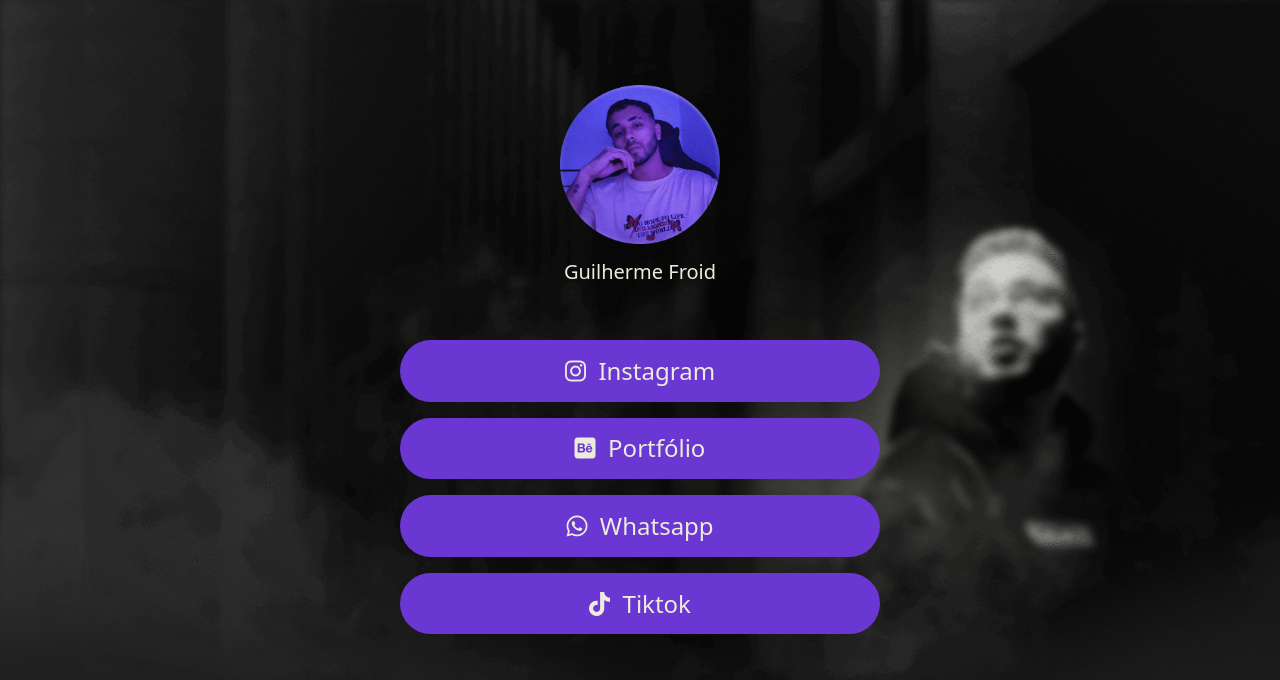
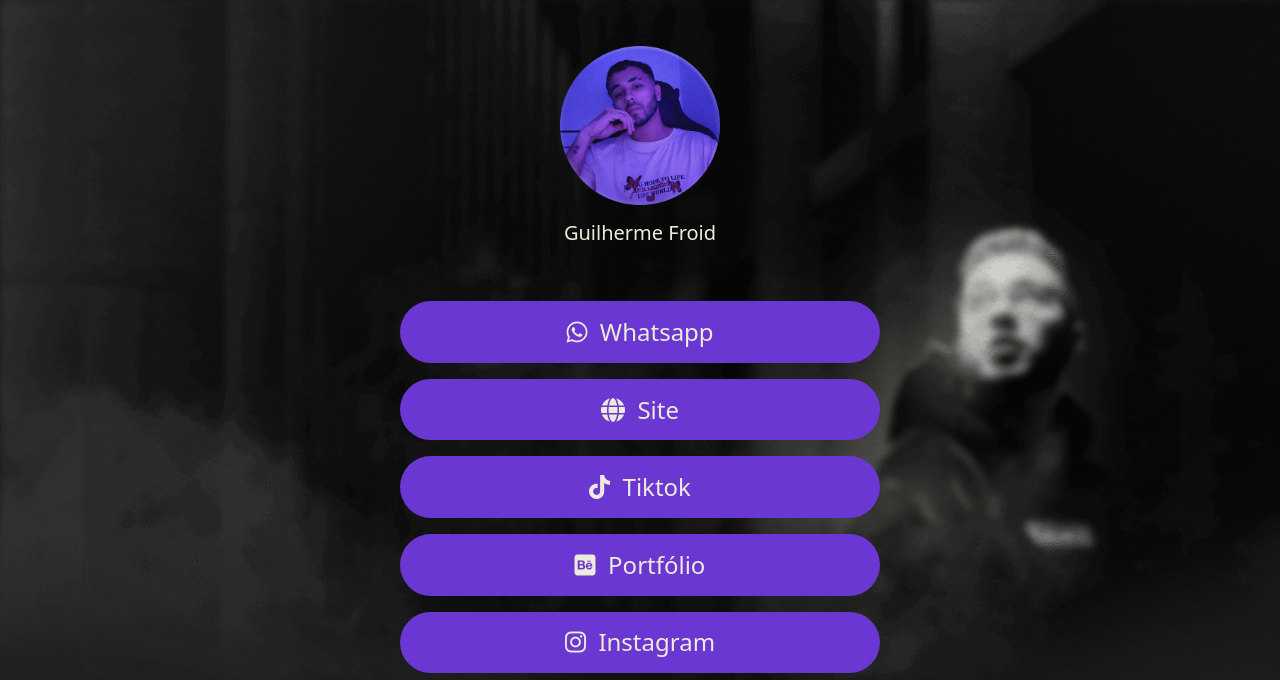
Before and after one commit to Noobiell/central-de-links, a PHP site: page / in a window 1280 px wide. Shown: the top 680 px of the page. Run offline with PHP 8.4, Linux system fonts and the light colour scheme; some libraries are stand-ins or nearby versions.

Commit message:
atualização lista de links

```diff
--- a/index.php
+++ b/index.php
@@ -38,10 +38,11 @@
 
         <section class="d-flex flex-column gap-3 mb-5">
 
+            <a href="https://www.instagram.com/froid.dsgn/" target="_blank" class="btnLink"><i class="fa-brands fa-whatsapp"></i>&nbsp; Whatsapp</a>
+            <a href="https://froiddsgn.com.br/" class="btnLink"><i class="fa-solid fa-globe"></i>&nbsp; Site</a>
+            <a href="https://www.instagram.com/froid.dsgn/" target="_blank" class="btnLink"><i class="fa-brands fa-tiktok"></i>&nbsp; Tiktok</a>
+            <a href="https://www.instagram.com/froid.dsgn/" target="_blank" class="btnLink"><i class="fa-brands fa-square-behance"></i></i>&nbsp; Portfólio</a>
             <a href="https://www.instagram.com/froid.dsgn/" target="_blank" class="btnLink"><i class="fa-brands fa-instagram"></i>&nbsp; Instagram</a>
-            <a href="https://www.instagram.com/froid.dsgn/" target="_blank" class="btnLink"><i class="fa-brands fa-square-behance"></i></i>&nbsp; Portfólio</a>
-            <a href="https://www.instagram.com/froid.dsgn/" target="_blank" class="btnLink"><i class="fa-brands fa-whatsapp"></i>&nbsp; Whatsapp</a>
-            <a href="https://www.instagram.com/froid.dsgn/" target="_blank" class="btnLink"><i class="fa-brands fa-tiktok"></i>&nbsp; Tiktok</a>
 
         </section>
 
```
